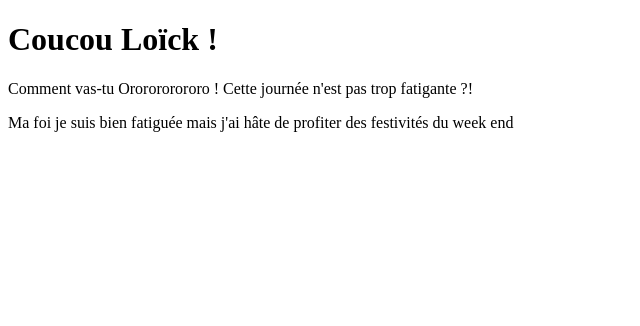
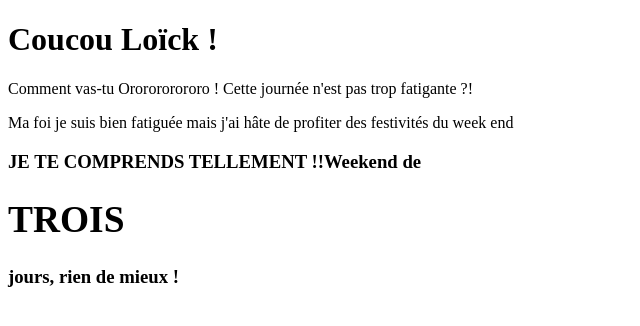
Before and after one commit to orianeLalo/collabLoickOriane, an Angular app: page / in a window 1280 px wide. Shown: the top 326 px of the page, without its empty margins (0-640 px from the left). Built offline with nearby package versions, Linux system fonts and the light colour scheme.

Commit message:
on a inventé le chat asynchrone avec Ororororo

```diff
--- a/src/app/app.component.html
+++ b/src/app/app.component.html
@@ -1,3 +1,4 @@
 <h1>Coucou Loïck !</h1>
 <p>Comment vas-tu Ororororororo ! Cette journée n'est pas trop fatigante ?!</p>
 <p>Ma foi je suis bien fatiguée mais j'ai hâte de profiter des festivités du week end</p>
+<h3>JE TE COMPRENDS TELLEMENT !!Weekend de <h1>TROIS</h1> jours, rien de mieux !</h3>
```
